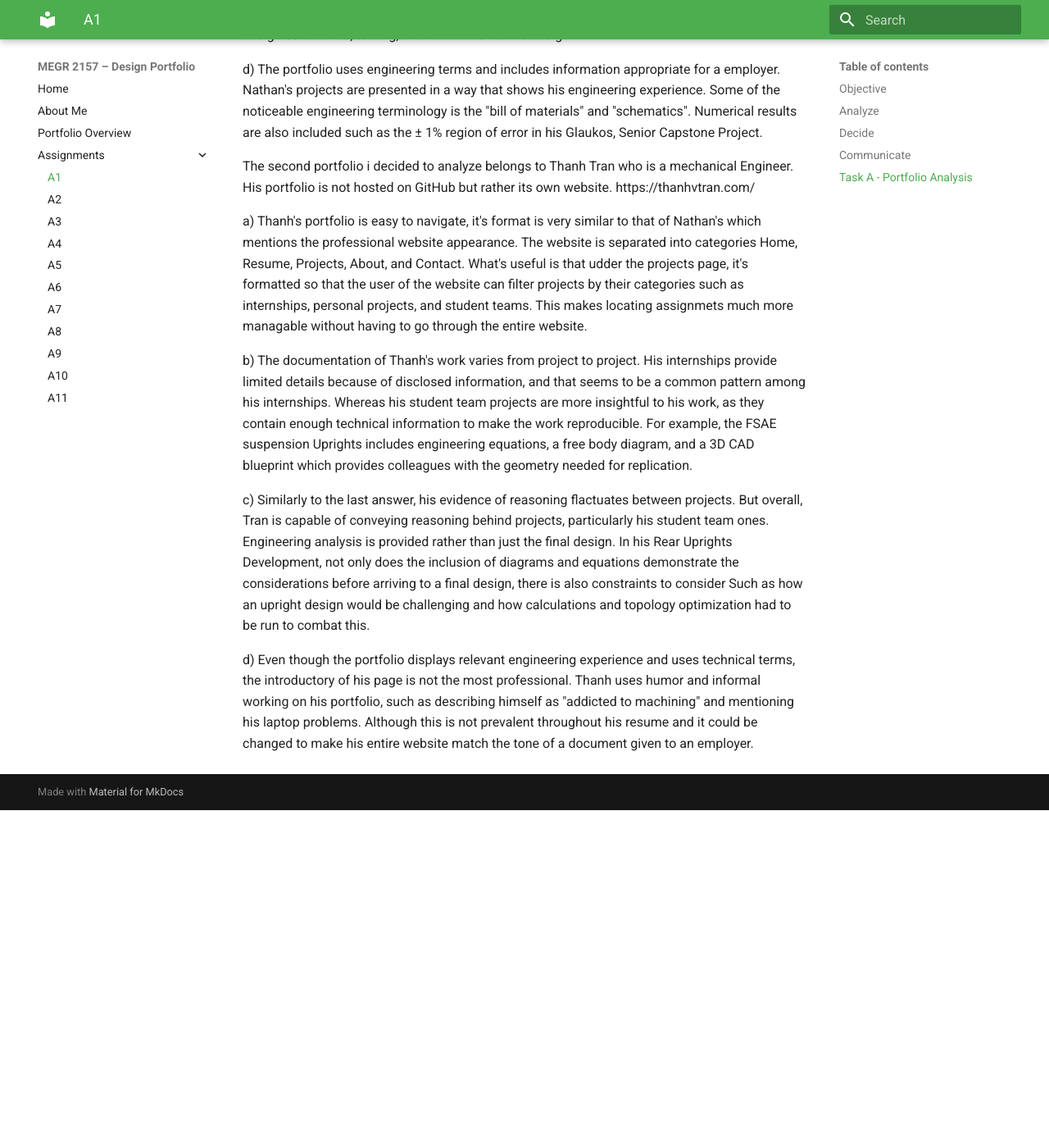
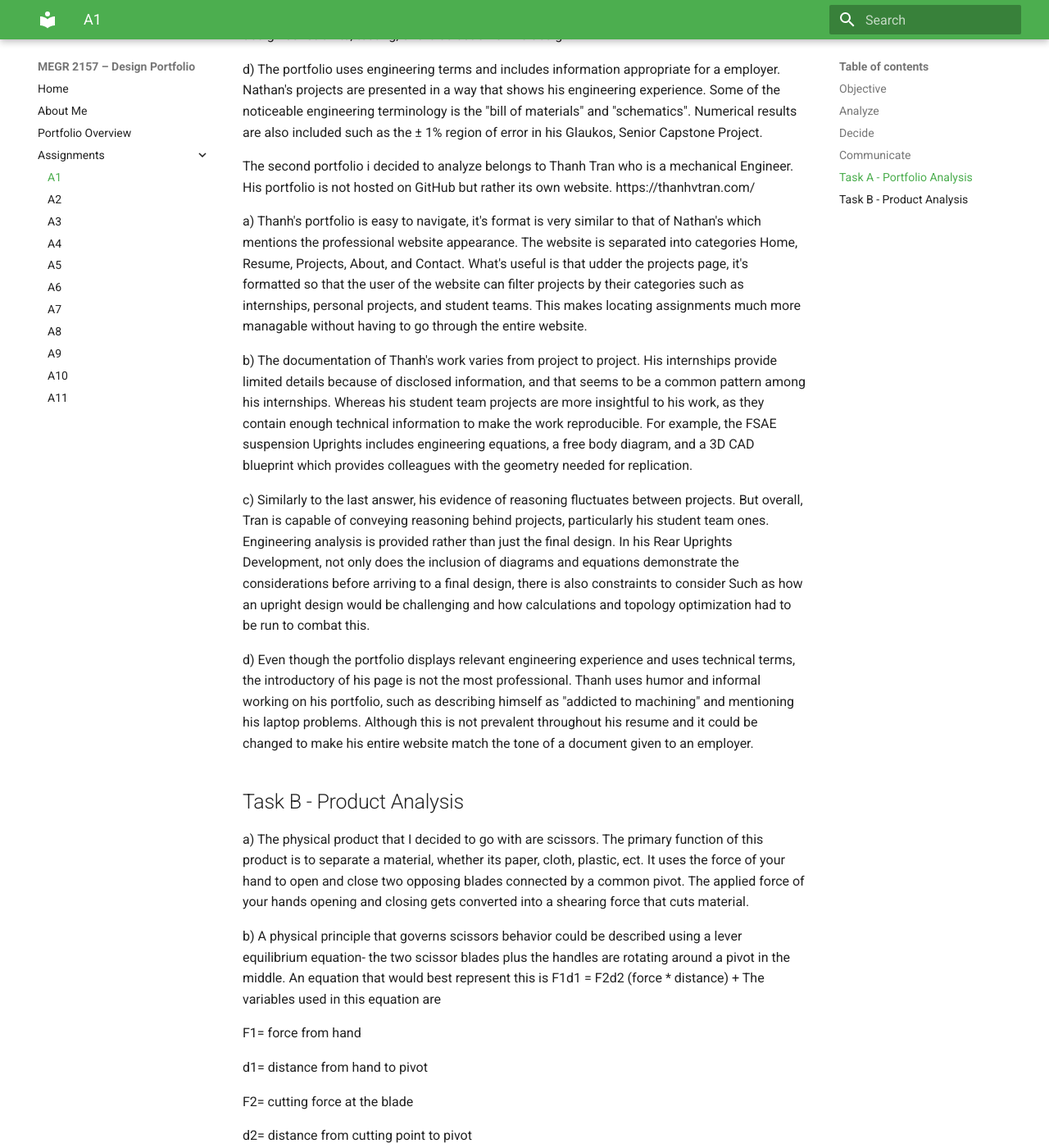
Before and after one commit to CandyVas/megr2157-portfolio, an MkDocs documentation site: the page built from docs/assignments/A01/index.md, in a window 1280 px wide and 1400 px high, scrolled down 1137 px. Shown: the whole window at 82% size. Built offline with MkDocs 1.6.1 and Material for MkDocs 9.7.7, drawn with Linux system fonts in a browser that asks for light colours; before the commit the page ends 2125 px from its top, so only the background shows below that; some of the changed text lies outside the part shown.

Commit message:
Update index.md

```diff
--- a/docs/assignments/A01/index.md
+++ b/docs/assignments/A01/index.md
@@ -26,10 +26,27 @@ d) The portfolio uses engineering terms and includes information appropriate for
 
 The second portfolio i decided to analyze belongs to Thanh Tran who is a mechanical Engineer. His portfolio is not hosted on GitHub but rather its own website. https://thanhvtran.com/
 
-a) Thanh's portfolio is easy to navigate, it's format is very similar to that of Nathan's which mentions the professional website appearance. The website is separated into categories Home, Resume, Projects, About, and Contact. What's useful is that udder the projects page, it's formatted so that the user of the website can filter projects by their categories such as internships, personal projects, and student teams. This makes locating assignmets much more managable without having to go through the entire website.
+a) Thanh's portfolio is easy to navigate, it's format is very similar to that of Nathan's which mentions the professional website appearance. The website is separated into categories Home, Resume, Projects, About, and Contact. What's useful is that udder the projects page, it's formatted so that the user of the website can filter projects by their categories such as internships, personal projects, and student teams. This makes locating assignments much more managable without having to go through the entire website.
 
 b) The documentation of Thanh's work varies from project to project. His internships provide limited details because of disclosed information, and that seems to be a common pattern among his internships. Whereas his student team projects are more insightful to his work, as they contain enough technical information to make the work reproducible. For example, the FSAE suspension Uprights includes engineering equations, a free body diagram, and a 3D CAD blueprint which provides colleagues with the geometry needed for replication.
 
-c) Similarly to the last answer, his evidence of reasoning flactuates between projects. But overall, Tran is capable of conveying reasoning behind projects, particularly his student team ones. Engineering analysis is provided rather than just the final design. In his Rear Uprights Development, not only does the inclusion of diagrams and equations demonstrate the considerations before arriving to a final design, there is also constraints to consider Such as how an upright design would be challenging and how calculations and topology optimization had to be run to combat this.
+c) Similarly to the last answer, his evidence of reasoning fluctuates between projects. But overall, Tran is capable of conveying reasoning behind projects, particularly his student team ones. Engineering analysis is provided rather than just the final design. In his Rear Uprights Development, not only does the inclusion of diagrams and equations demonstrate the considerations before arriving to a final design, there is also constraints to consider Such as how an upright design would be challenging and how calculations and topology optimization had to be run to combat this.
 
 d) Even though the portfolio displays relevant engineering experience and uses technical terms, the introductory of his page is not the most professional. Thanh uses humor and informal working on his portfolio, such as describing himself as "addicted to machining" and mentioning his laptop problems. Although this is not prevalent throughout his resume and it could be changed to make his entire website match the tone of a document given to an employer.
+
+## Task B - Product Analysis
+
+a) The physical product that I decided to go with are scissors. The primary function of this product is to separate a material, whether its paper, cloth, plastic, ect. It uses the force of your hand to open and close two opposing blades connected by a common pivot. The applied force of your hands opening and closing gets converted into a shearing force that cuts material.
+
+b) A physical principle that governs scissors behavior could be described using a lever equilibrium equation- the two scissor blades plus the handles are rotating around a pivot in the middle. An equation that would best represent this is F1d1 = F2d2 (force * distance)
++ The variables used in this equation are
+
+ F1= force from hand
+
+ d1= distance from hand to pivot
+
+ F2= cutting force at the blade
+
+ d2= distance from cutting point to pivot
+
++ One assumption that makes this model valid is the fact that scissors are rigid and the pivot has negligible friction.
```
